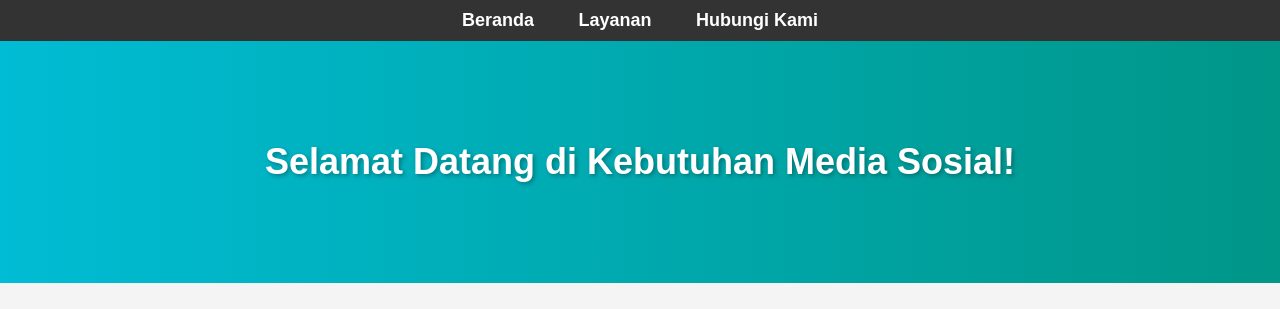
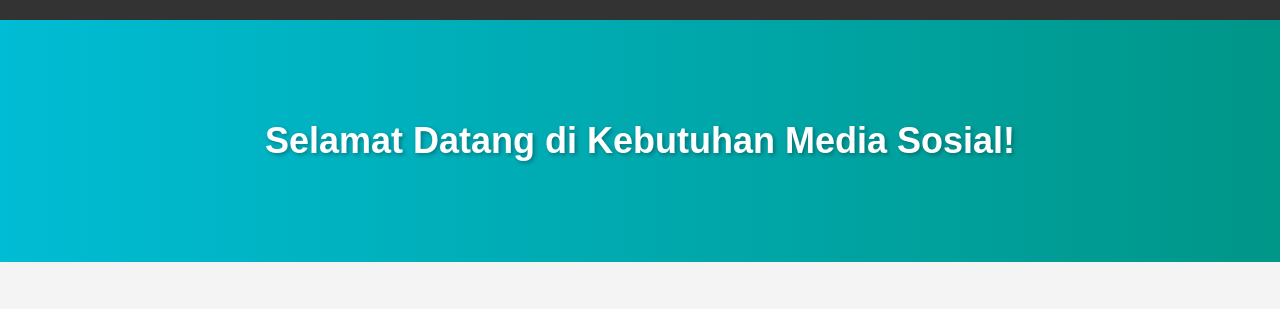
Before and after one commit to cybertermux/kebutuhanmediasosial, a plain HTML site: page index.html in a window 1280 px wide. Shown: the top 309 px of the page. Drawn offline with Linux system fonts and the light colour scheme.

Commit message:
Update index.html

```diff
--- a/index.html
+++ b/index.html
@@ -10,9 +10,7 @@
     <header>
         <nav>
             <ul>
-                <li><a href="#">Beranda</a></li>
-                <li><a href="#">Layanan</a></li>
-                <li><a href="#">Hubungi Kami</a></li>
+
             </ul>
         </nav>
     </header>
```
